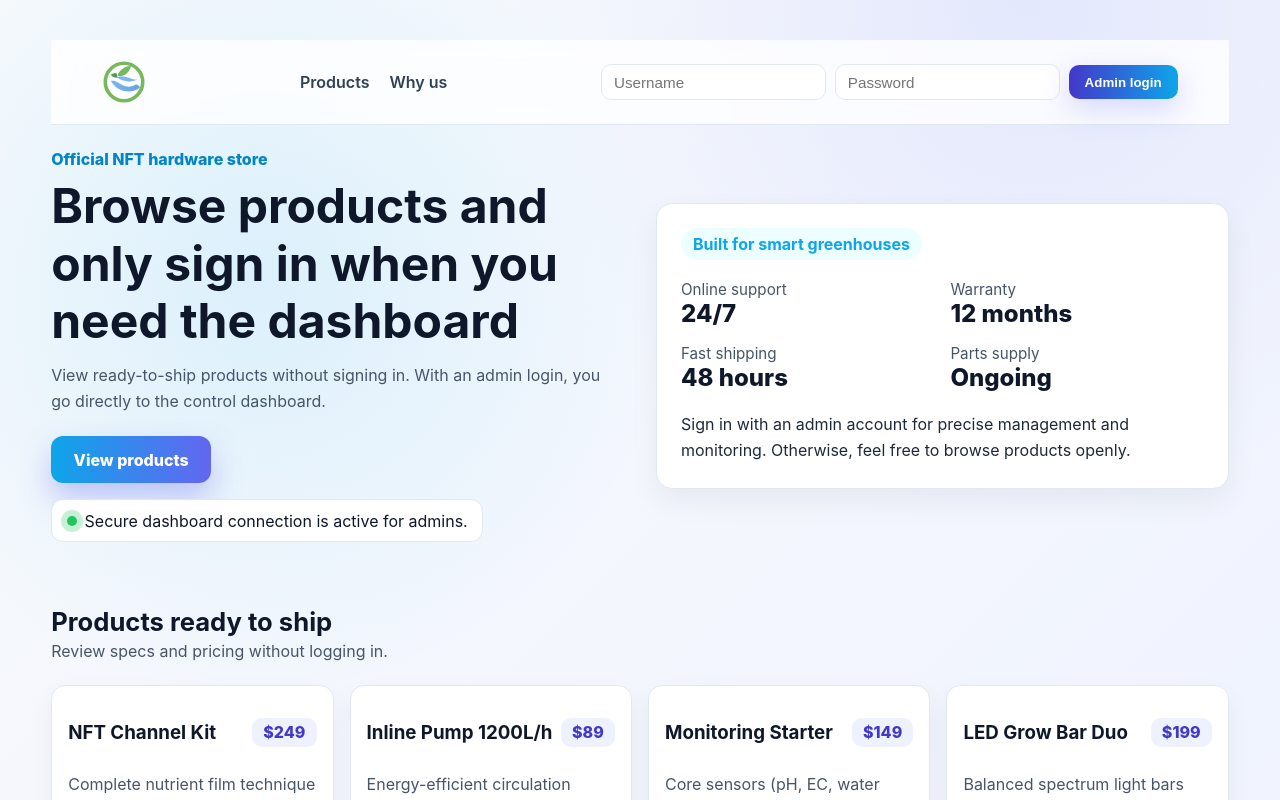
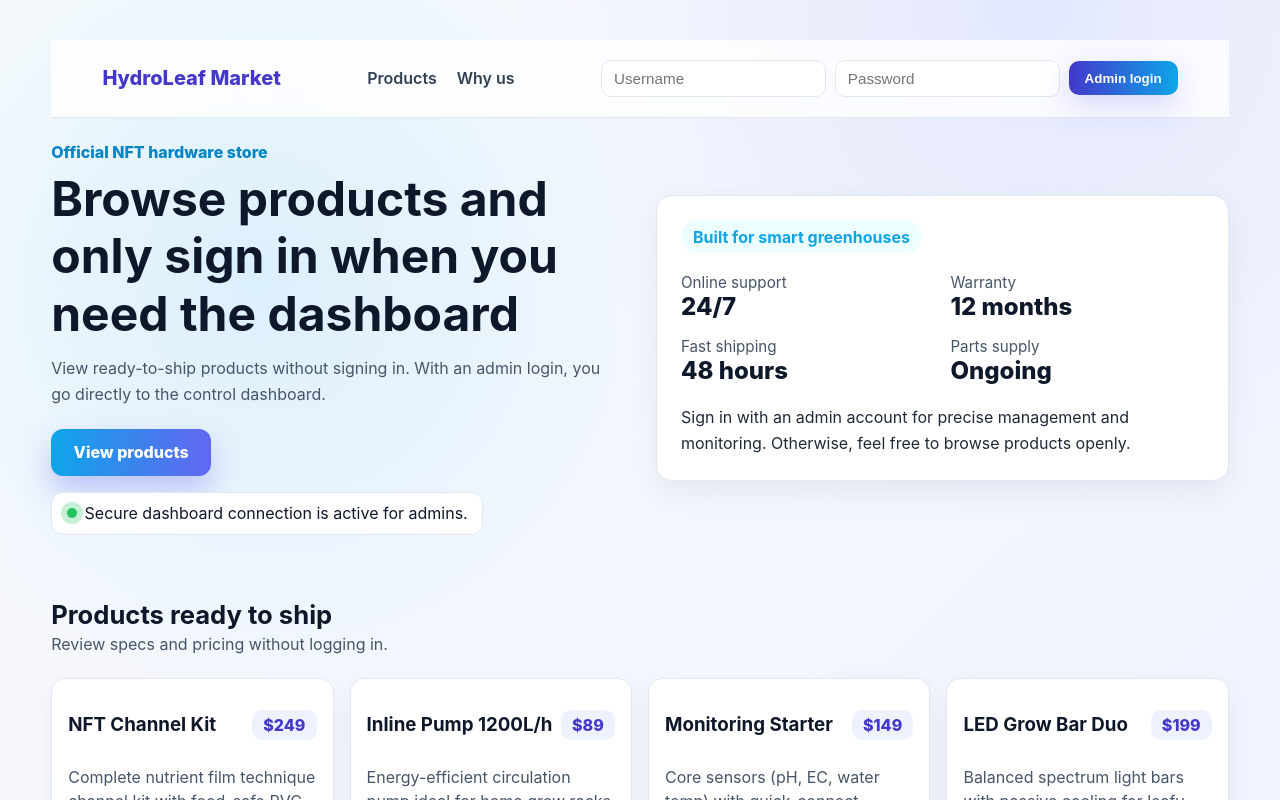
Before and after one commit to bahramali/NFTMonitoring, a React (Vite) app: page / in a window 1280 px wide. Shown: the top 800 px of the page. Built offline with nearby package versions, Linux system fonts and the light colour scheme; no server answers.

Commit message:
Revert "Replace shop navbar text with HydroLeaf logo"
This reverts commit 3204ed496393b09acf4da77d92738bcdecb5945b.

```diff
--- a/src/pages/Shop.jsx
+++ b/src/pages/Shop.jsx
@@ -66,13 +66,7 @@ export default function Shop() {
         <div className={styles.page}>
             <header className={styles.hero}>
                 <nav className={styles.navbar}>
-                    <div className={styles.brand}>
-                        <img
-                            src="/hydroleaf-logo.svg"
-                            alt="HydroLeaf Organic Products logo"
-                            className={styles.brandLogo}
-                        />
-                    </div>
+                    <div className={styles.brand}>HydroLeaf Market</div>
                     <div className={styles.links}>
                         <a href="#products">Products</a>
                         <a href="#about">Why us</a>
--- a/src/pages/Shop.module.css
+++ b/src/pages/Shop.module.css
@@ -21,15 +21,9 @@
 }
 
 .brand {
-    display: flex;
-    align-items: center;
-    gap: 0.5rem;
-}
-
-.brandLogo {
-    height: 44px;
-    width: auto;
-    display: block;
+    font-size: 1.25rem;
+    font-weight: 800;
+    color: #4338ca;
 }
 
 .links {
```
Also changed, not shown: public/hydroleaf-logo.svg (deleted).
